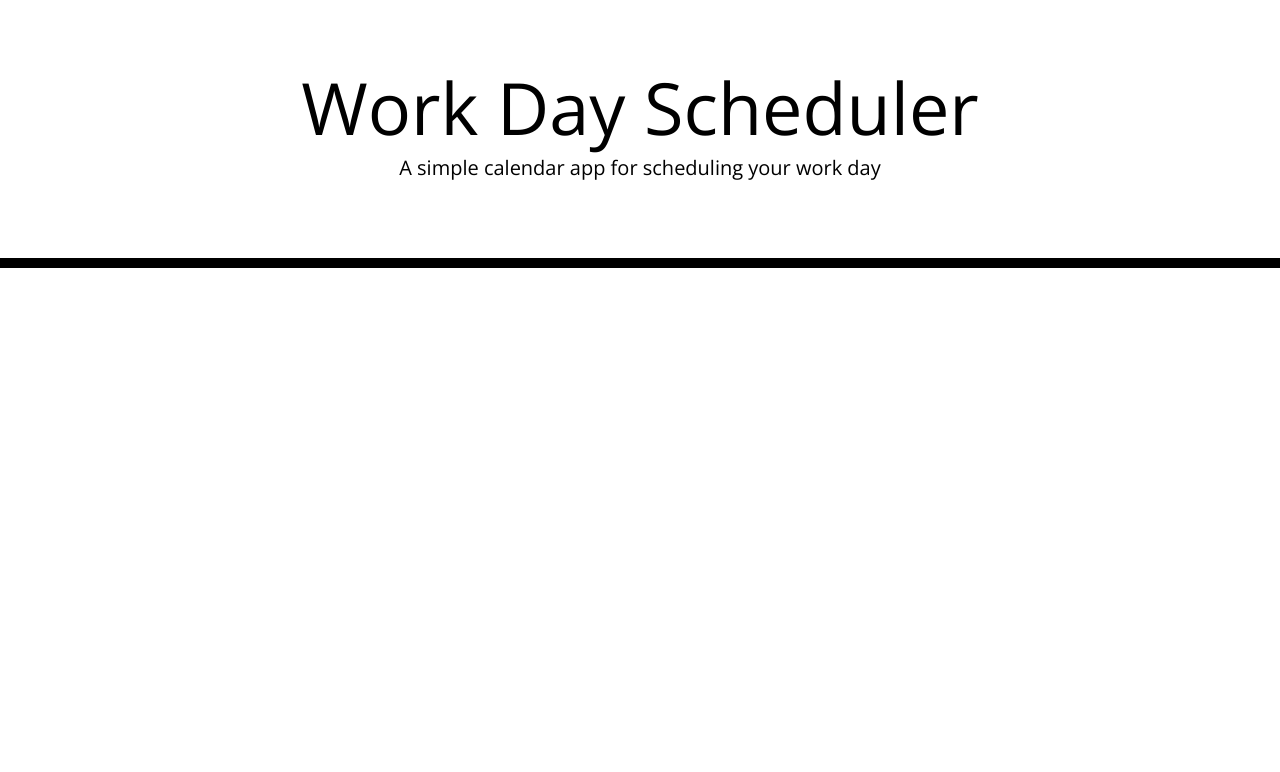
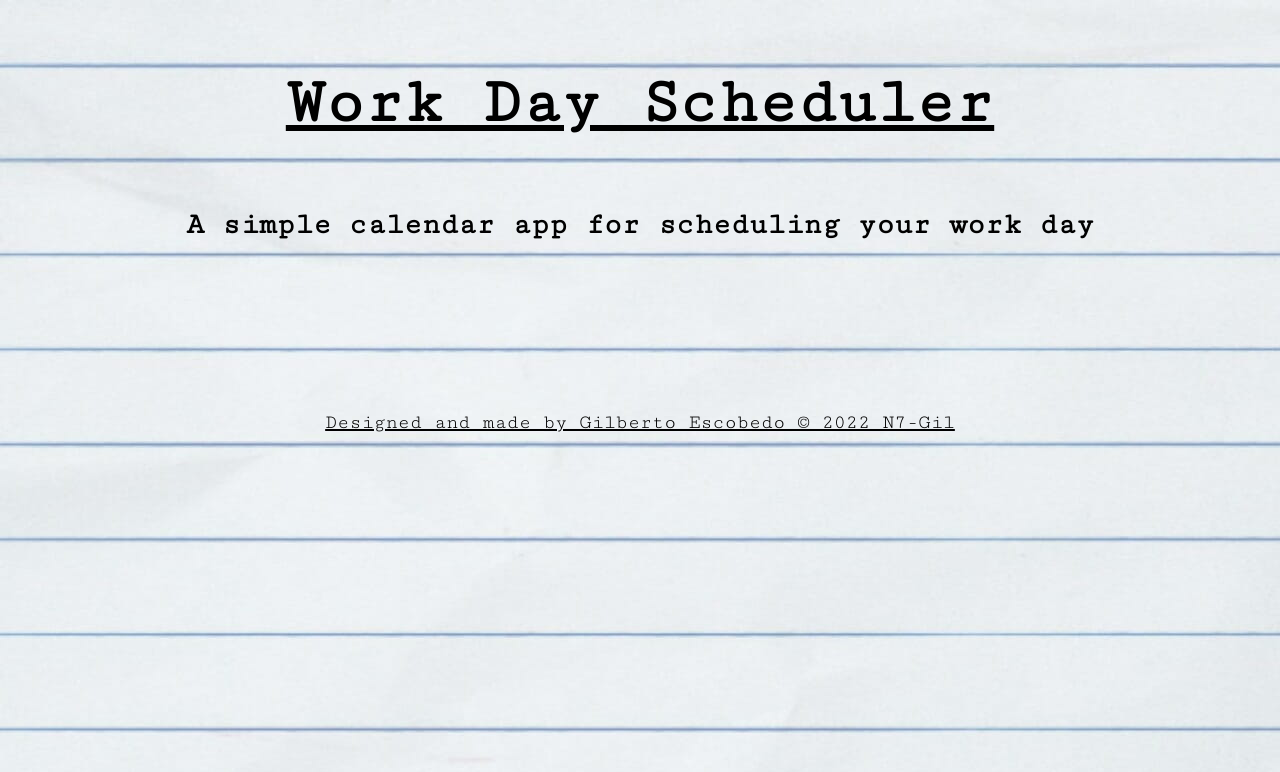
Before and after one commit to n7-gil/Work-Day-Scheduler, a plain HTML site: page index.html in a window 1280 px wide. Drawn offline with nearby package versions, Linux system fonts and the light colour scheme; files that its build step writes are made by us from their sources.

Commit message:
removed classes in header and renamed to h1 and h2. Added background image and google font

```diff
--- a/assets/style.css
+++ b/assets/style.css
@@ -1,8 +1,50 @@
+@import url('https://fonts.googleapis.com/css2?family=Cutive+Mono&display=swap');
+
+
+
 body {
   font-family: 'Open Sans', sans-serif;
   font-size: 16px;
   line-height: 1;
+  background-image: url(./wallpaperflare.com_wallpaper.jpg);
+  flex-wrap: wrap;
 }
+
+
+/* Work day scheduler title */
+h1 {
+  color: black;
+  font-size: 65px;
+  font-weight: bolder;
+  line-height: 1.2;
+  text-align: center;
+  font-family: 'Cutive Mono', monospace;
+  text-decoration: underline;
+  flex-wrap: wrap;
+}
+
+/* P under title  */
+h2 {
+  font-size: 30px;
+  color: black;
+  text-align: center;
+  font-family: 'Cutive Mono', monospace;
+  font-weight: bold;
+  margin:10px;
+  padding: 55px;
+  flex-wrap: wrap
+}
+
+h3 {
+  font-size: 20px;
+  color: black;
+  text-align: center;
+  font-family: 'Cutive Mono', monospace;
+  text-decoration: underline;
+  bottom: 5px;
+  flex-wrap: wrap;
+}
+
 
 textarea {
   background: transparent;
@@ -13,12 +55,11 @@ textarea {
   padding: 10px;
 }
 
+/* contains h1 and h2  */
 .jumbotron {
   text-align: center;
   background-color: transparent;
-  color: black;
-  border-radius: 0;
-  border-bottom: 10px solid black;
+  flex-wrap: wrap;
 }
 
 .description {
@@ -44,11 +85,12 @@ textarea {
 
 .past {
   background-color: #d3d3d3;
-  color: white;
+  color: #ff6961;;
+  text-decoration: line-through;
 }
 
 .present {
-  background-color: #ff6961;
+  background-color: #050981c3;
   color: white;
 }
 
--- a/index.html
+++ b/index.html
@@ -18,20 +18,30 @@
       href="https://fonts.googleapis.com/css?family=Open+Sans&display=swap"
       rel="stylesheet"
     />
-    <link rel="stylesheet" href="style.css" />
+    <!-- css link  -->
+    <link rel="stylesheet" type="text/css" href="assets/style.css" />
     <title>Work Day Scheduler</title>
   </head>
 
   <body>
     <header class="jumbotron">
-      <h1 class="display-3">Work Day Scheduler</h1>
-      <p class="lead">A simple calendar app for scheduling your work day</p>
+      <h1>Work Day Scheduler</h1>
+      <h2>A simple calendar app for scheduling your work day</h2>
       <p id="currentDay" class="lead"></p>
     </header>
     <div class="container">
       <!-- Timeblocks go here -->
     </div>
 
+
+
+    <footer>
+      <h3>
+          Designed and made by Gilberto Escobedo &copy; 2022 N7-Gil
+      </h3>
+  </footer>
+
+
     <script src="https://cdnjs.cloudflare.com/ajax/libs/jquery/3.2.1/jquery.min.js"></script>
     <script src="https://cdnjs.cloudflare.com/ajax/libs/moment.js/2.24.0/moment.min.js"></script>
   </body>
```
Also changed, not shown: assets/wallpaperflare.com_wallpaper.jpg (added).
